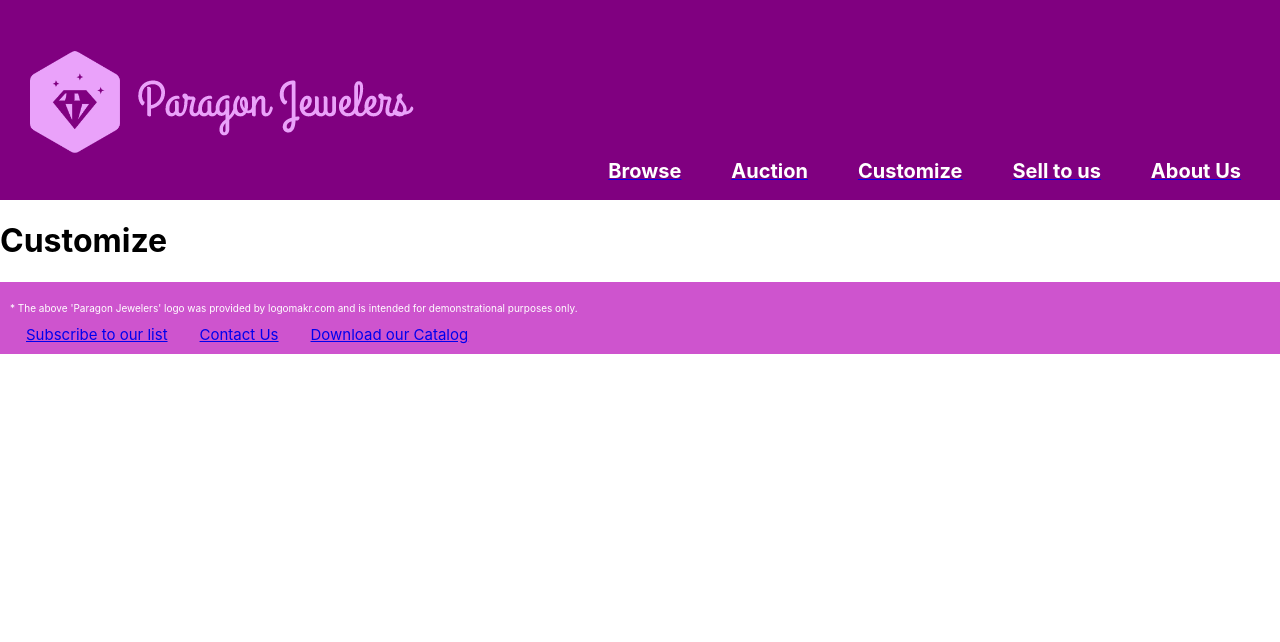
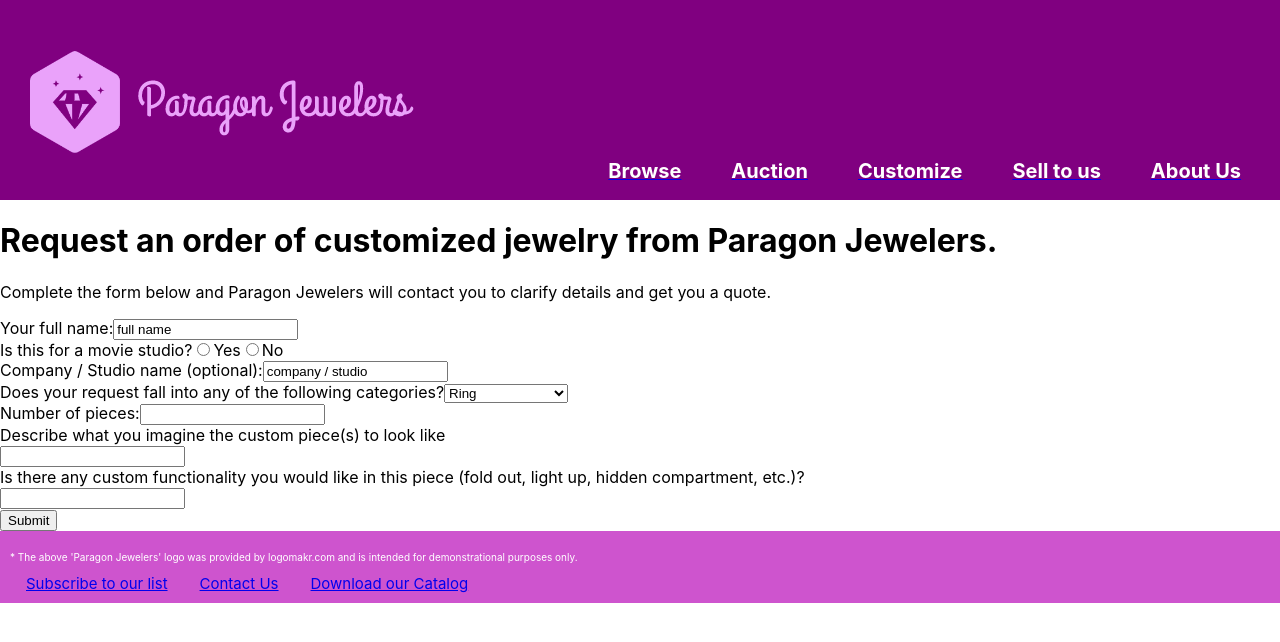
Before and after one commit to NaumanSir/paragon_jewelers, a React (Create React App) app: page /customize in a window 1280 px wide. Shown: the top 642 px of the page. Built offline with nearby package versions, Linux system fonts and the light colour scheme; what google-maps-react would draw is missing.

Commit message:
drafted form for custom jewelry

```diff
--- a/src/components/Customize.js
+++ b/src/components/Customize.js
@@ -8,7 +8,34 @@ class Customize extends React.Component {
     render() {
         return (
             <div>
-                <h1>Customize</h1>
+                <div className="form_header">
+                    <h1>Request an order of customized jewelry from Paragon Jewelers.</h1>
+                    <p>Complete the form below and Paragon Jewelers will contact you to clarify details and get you a quote.</p>
+                </div>
+                <div className="form_itself">
+                    <form>
+                        Your full name:
+                        <input type="text" name="fullname" value="full name" /><br />
+                        Is this for a movie studio?
+                        <input type="radio" name="for_movie_studio" value="yes" />Yes
+                        <input type="radio" name="for_movie_studio" value="no" />No<br />
+                        Company / Studio name (optional):
+                        <input type="text" name="studio_name" value="company / studio" /><br />
+                        Does your request fall into any of the following categories?
+                        <select>
+                            <option value="ring">Ring</option>
+                            <option value="necklace">Necklace</option>
+                            <option value="bracelet">Bracelet / Bangle</option>
+                        </select><br />
+                        Number of pieces:
+                        <input type="number" name="no_of_pieces" /><br />
+                        Describe what you imagine the custom piece(s) to look like<br />
+                        <input type="textarea" name="desc" /><br />
+                        Is there any custom functionality you would like in this piece (fold out, light up, hidden compartment, etc.)?<br />
+                        <input type="textarea" name="functionality_desc" /><br />
+                        <input type="submit" value="Submit" />
+                    </form>
+                </div>
             </div>
         )
     }
```
